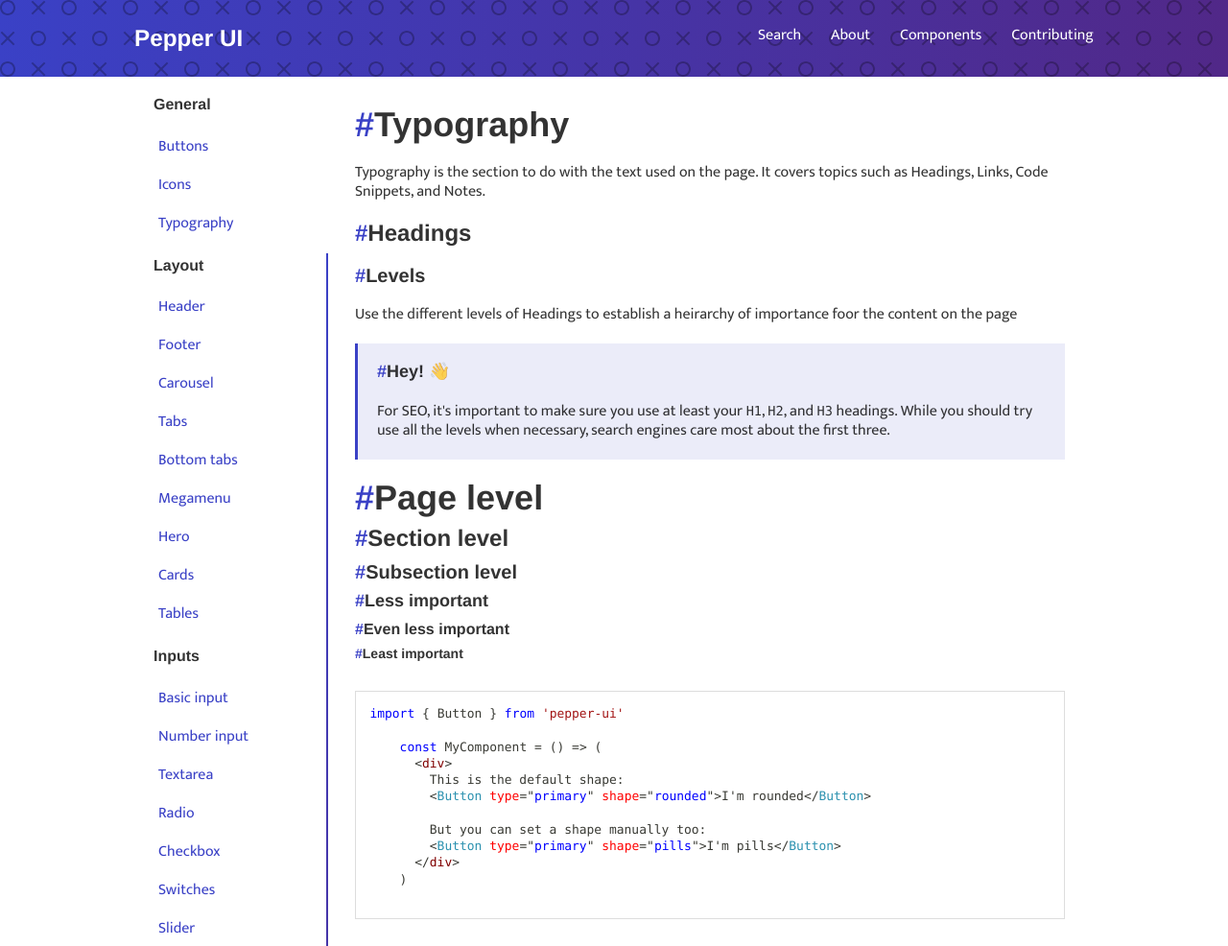
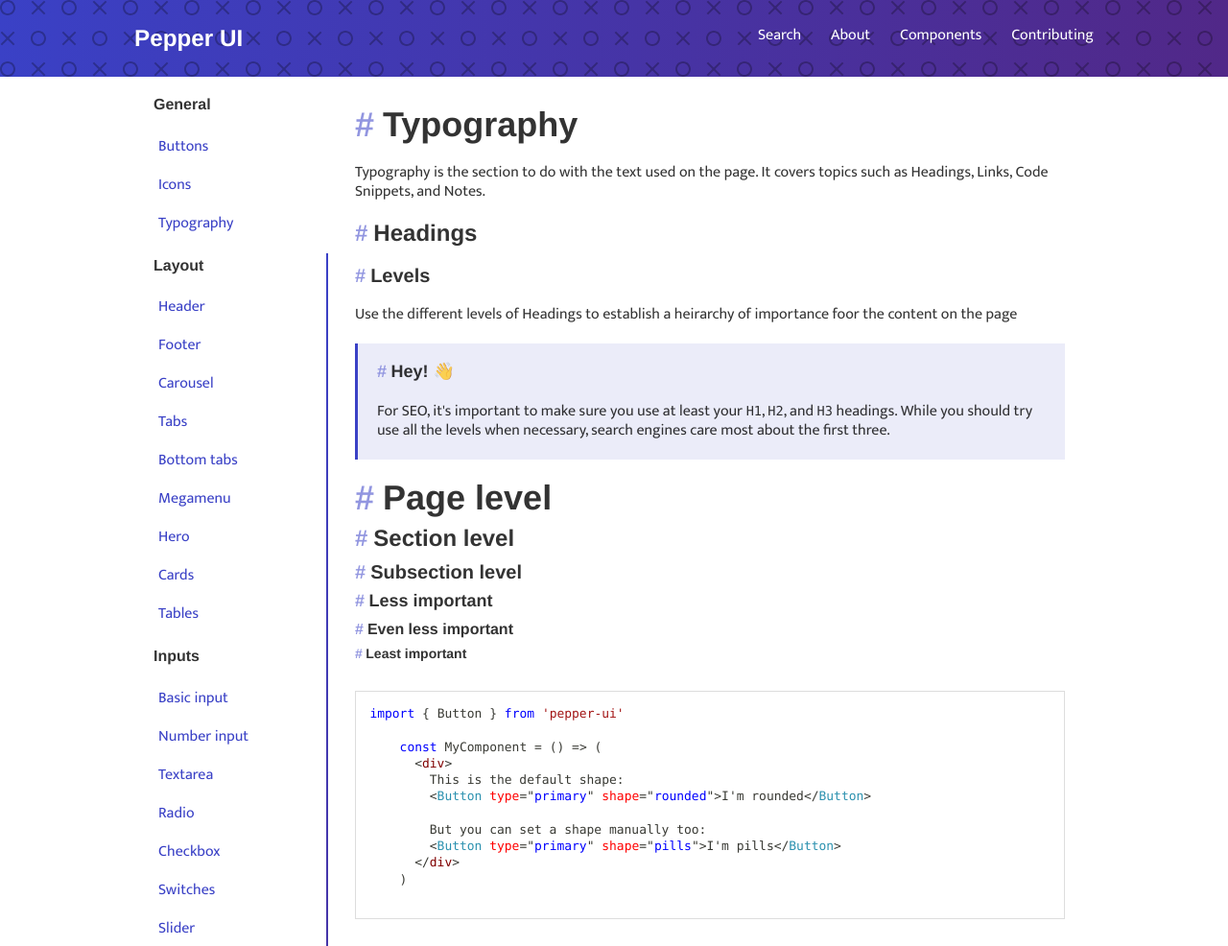
Before and after one commit to chet-w/pepper-ui, a Gatsby site: page /components/typography in a window 1280 px wide. Shown: the top 986 px of the page at 96% size. Built offline with nearby package versions, Linux system fonts and the light colour scheme; Gatsby itself is replaced by a stand-in of ours; a web font is replaced by a local one.

Commit message:
Add links to headings

```diff
--- a/src/pepper-components/Headings/index.tsx
+++ b/src/pepper-components/Headings/index.tsx
@@ -41,30 +41,39 @@ const H6 = styled.h6`
   position: relative;
 `
 
+const StyledLink = styled.a`
+  color: #9296e0;
+  margin-right: 0.25em;
+
+  &::after {
+    content: none;
+  }
+`
+
 const Heading = (props: HeadingProps) => {
   const { level, id, children } = props
 
   const headingContent = (
     <>
-      <a href={`#${id}`} title={id}>
+      <StyledLink href={`#${id}`} title={id}>
         #
-      </a>
+      </StyledLink>
       {children}
     </>
   )
 
   return level === 'page' ? (
-    <H1>{headingContent}</H1>
+    <H1 id={id}>{headingContent}</H1>
   ) : level === 'section' ? (
-    <H2>{headingContent}</H2>
+    <H2 id={id}>{headingContent}</H2>
   ) : level === 'subsection' ? (
-    <H3>{headingContent}</H3>
+    <H3 id={id}>{headingContent}</H3>
   ) : level === 'note' ? (
-    <H4>{headingContent}</H4>
+    <H4 id={id}>{headingContent}</H4>
   ) : level === 'minor' ? (
-    <H5>{headingContent}</H5>
+    <H5 id={id}>{headingContent}</H5>
   ) : (
-    <H6>{headingContent}</H6>
+    <H6 id={id}>{headingContent}</H6>
   )
 }
 
```
